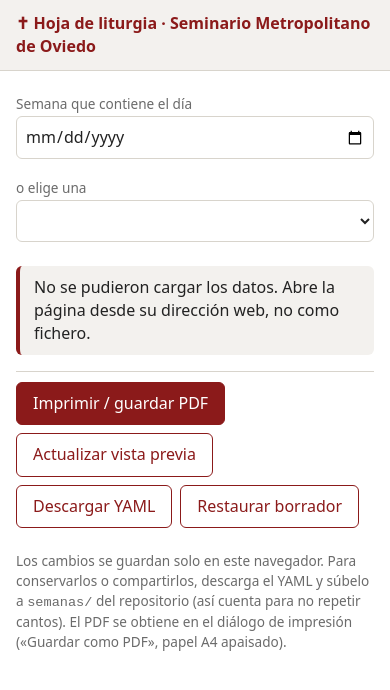
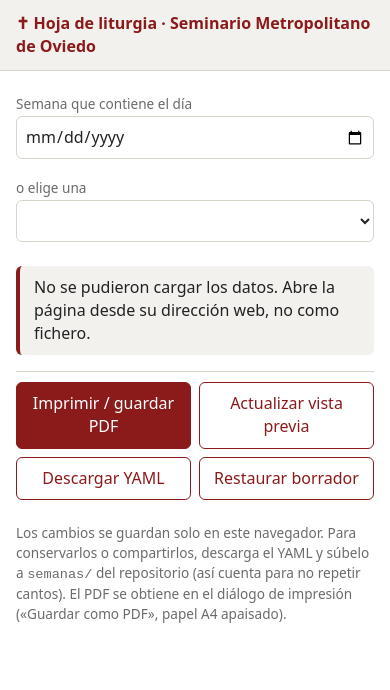
Before and after one commit to nachobaru/app_semiliturgy, a plain HTML site: page sitio_src/index.html in a window 390 px wide. Drawn offline with Linux system fonts and the light colour scheme; no server answers.

Commit message:
Sitio estático: la barra de botones no es fija en móvil
En pantallas estrechas tapaba cerca de una cuarta parte del formulario; ahora
fluye con el contenido y los botones se reparten en dos columnas.

Co-Authored-By: Claude Sonnet 5.5 <noreply@anthropic.com>
Claude-Session: https://claude.ai/code/session_01FCWXNnYyScKPZTNycDReC8

```diff
--- a/sitio_src/estilo.css
+++ b/sitio_src/estilo.css
@@ -30,3 +30,8 @@ legend { color:var(--rojo); font-weight:700; font-size:.8rem; text-transform:upp
 .nota { color:var(--suave); font-size:.85rem; }
 iframe#previa { width:100%; height:78vh; border:1px solid var(--borde); border-radius:6px; background:#fff; margin-top:8px; }
 details.notas { margin:12px 0; }
+/* Móvil: la barra de botones no se queda fija (taparía el formulario) y los botones se reparten en dos columnas */
+@media (max-width: 700px) {
+  .barra { position: static; }
+  .barra button { flex: 1 1 calc(50% - 4px); padding: 9px 8px; }
+}
```
